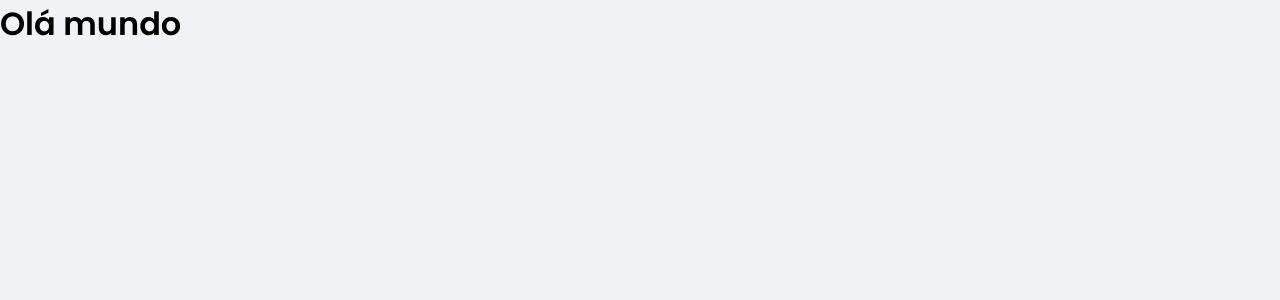
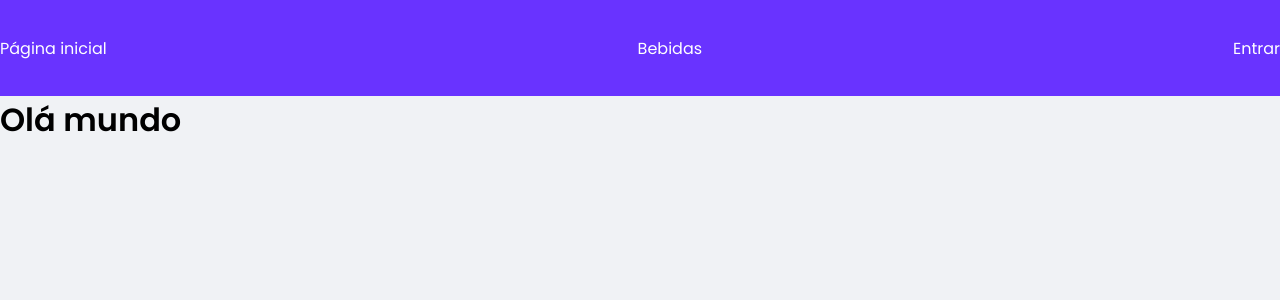
Before and after one commit to jamessonlps/RustyBeers-Frontend, a React (Create React App) app: page / in a window 1280 px wide. Shown: the top 300 px of the page. Built offline with nearby package versions, Linux system fonts and the light colour scheme.

Commit message:
implementa inicio da navbar

```diff
--- a/src/App.js
+++ b/src/App.js
@@ -1,5 +1,6 @@
 import { Route, Switch } from 'react-router-dom';
 
+import { Navbar } from './components/Navbar';
 import { HomePage } from './views/HomePage/index';
 import { Login } from './views/Login/index';
 
@@ -8,6 +9,7 @@ import { GlobalStyle } from './styles/global';
 function App() {
   return (
     <>
+      <Navbar />
       <Switch>
         <Route exact path = "/" component={HomePage} />
         <Route exact path = "/entrar" component={Login} />
--- /dev/null
+++ b/src/components/Navbar/index.jsx
@@ -0,0 +1,18 @@
+import { Link } from "react-router-dom";
+
+import { NavContainer } from "./styles";
+
+export function Navbar() {
+    return (
+        <NavContainer>
+            <Link style={LinkStyle}>Página inicial</Link>
+            <Link style={LinkStyle}>Bebidas</Link>
+            <Link style={LinkStyle}>Entrar</Link>
+        </NavContainer>
+    );
+}
+
+const LinkStyle = {
+    textDecoration: 'none',
+    color: 'white',
+}
--- /dev/null
+++ b/src/components/Navbar/styles.js
@@ -0,0 +1,13 @@
+import styled from "styled-components";
+
+export const NavContainer = styled.nav`
+    display: flex;
+    margin: 0 auto;
+    justify-content: space-between;
+    align-items: center;
+
+    width: 100%;
+    height: 6rem;
+
+    background: var(--blue-light);
+`
```
